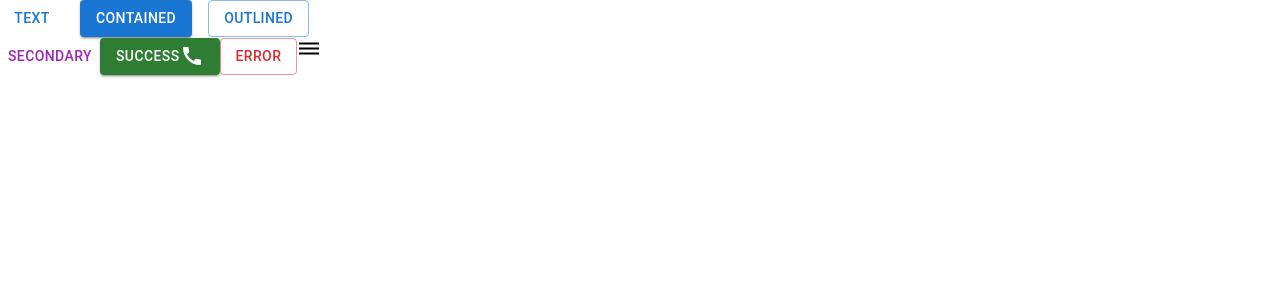
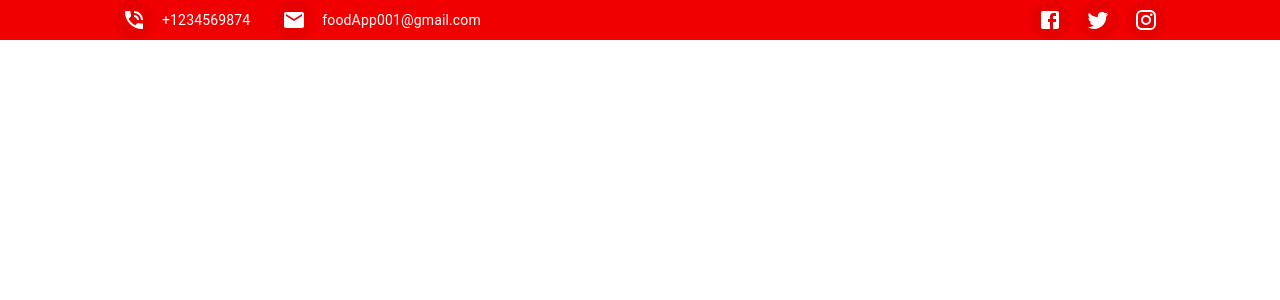
Before and after one commit to kevinkalenga/nextjs-food-app, a Next.js app: page / in a window 1280 px wide. Shown: the top 300 px of the page. Built offline with nearby package versions, Linux system fonts and the light colour scheme.

Commit message:
Creating top navbar component

```diff
--- a/app/page.js
+++ b/app/page.js
@@ -1,25 +1,9 @@
-import Stack from '@mui/material/Stack';
-import Button from '@mui/material/Button';
-import DehazeIcon from '@mui/icons-material/Dehaze';
-import CallIcon from '@mui/icons-material/Call';
+import TopNav from "@/components/topnav/TopNav"
 
 export default function Home() {
   return (
     <div>
-      <Stack spacing={2} direction="row">
-        <Button variant="text">Text</Button>
-        <Button variant="contained">Contained</Button>
-        <Button variant="outlined">Outlined</Button>
-      </Stack>
-
-      <Button color="secondary">Secondary</Button>
-      <Button variant="contained" color="success">
-        Success <CallIcon />
-      </Button>
-      <Button variant="outlined" color="error">
-        Error
-      </Button>
-      < DehazeIcon />
+      <TopNav />
     </div>
   );
 }
--- /dev/null
+++ b/components/topnav/TopNav.js
@@ -0,0 +1,50 @@
+"use client";
+
+import { styles } from "./navbarStyles";
+import Box from "@mui/material/Box";
+import { Typography, IconButton } from "@mui/material";
+import FacebookIcon from "@mui/icons-material/Facebook";
+import InstagramIcon from "@mui/icons-material/Instagram";
+import TwitterIcon from "@mui/icons-material/Twitter";
+import PhoneInTalkIcon from "@mui/icons-material/PhoneInTalk";
+import EmailIcon from "@mui/icons-material/Email";
+
+export default function NavBar() {
+  return (
+    <Box component="nav" sx={styles.navbarContainer}>
+      <Box sx={styles.contentWrapper}>
+        <Box sx={styles.contactInfo}>
+          <Box sx={styles.contactItem}>
+            <IconButton size="small" sx={styles.iconButton}>
+              <PhoneInTalkIcon />
+            </IconButton>
+            <Typography variant="body2" sx={styles.contactText}>
+              +1234569874
+            </Typography>
+          </Box>
+
+          <Box sx={styles.contactItem}>
+            <IconButton size="small" sx={styles.iconButton}>
+              <EmailIcon />
+            </IconButton>
+            <Typography variant="body2" sx={styles.contactText}>
+              foodApp001@gmail.com
+            </Typography>
+          </Box>
+        </Box>
+
+        <Box sx={styles.socialIcons}>
+          <IconButton size="small" sx={styles.iconButton} aria-label="Facebook">
+            <FacebookIcon />
+          </IconButton>
+          <IconButton size="small" sx={styles.iconButton} aria-label="Twitter">
+            <TwitterIcon />
+          </IconButton>
+          <IconButton size="small" sx={styles.iconButton} aria-label="Instagram">
+            <InstagramIcon />
+          </IconButton>
+        </Box>
+      </Box>
+    </Box>
+  );
+}
--- /dev/null
+++ b/components/topnav/navbarStyles.js
@@ -0,0 +1,48 @@
+export const styles = {
+  navbarContainer: {
+    width: '100%',
+    backgroundColor: '#f00000ff',
+    color: 'white',
+    height:"auto",
+    padding: { xs: '12px 0', md: '0' },
+  },
+  contentWrapper: {
+    maxWidth: '1100px',
+    margin: '0 auto',
+    display: 'flex',
+    flexDirection: { xs: 'column', md: 'row' },
+    justifyContent: 'space-between',
+    alignItems: 'center',
+    padding: { xs: '0 16px', md: '0 24px' },
+    gap: { xs: '12px', md: '0' },
+  },
+  contactInfo: {
+    display: 'flex',
+    flexWrap: 'wrap',
+    justifyContent: 'center',
+    gap: { xs: '12px', md: '24px' },
+    alignItems: 'center',
+  },
+  contactItem: {
+    display: 'flex',
+    alignItems: 'center',
+    gap: '8px',
+  },
+  socialIcons: {
+    display: 'flex',
+    gap: '8px',
+
+  },
+  iconButton: {
+    color: 'white',
+    backgroundColor: '#e60000',
+    '&:hover': {
+      backgroundColor: '#cc0000',
+    },
+    padding: '8px',
+  },
+  contactText: {
+    display: { xs: 'none', sm: 'block' },
+    fontSize: '0.875rem',
+  },
+};
```
